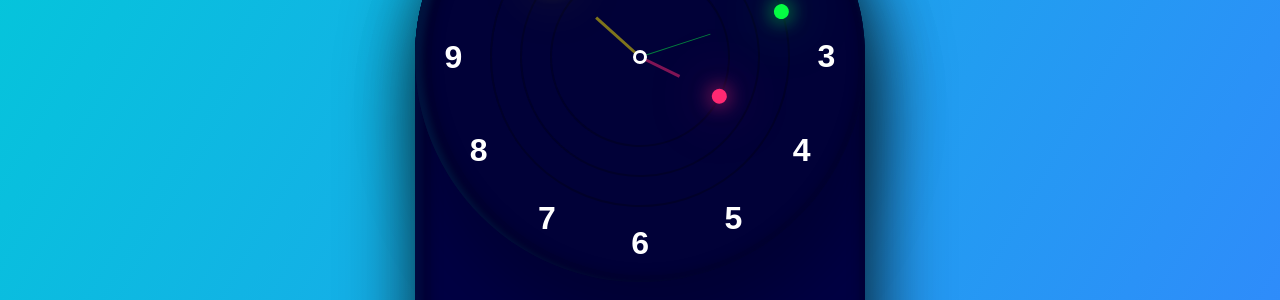
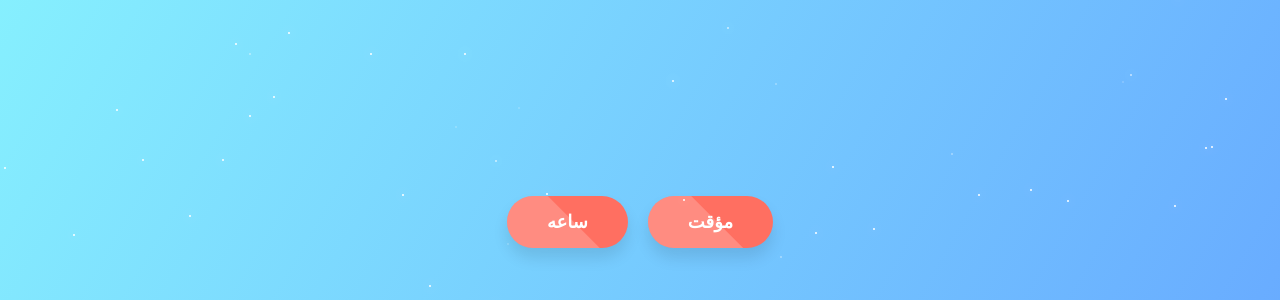
Before and after one commit to mohamedsameh273/hours, a plain HTML site: page index.html in a window 1280 px wide. Shown: the part 278-578 px from the top of the page. Drawn offline with Linux system fonts and the light colour scheme.

Commit message:
Add files via upload

```diff
--- a/index.html
+++ b/index.html
@@ -3,51 +3,164 @@
 <head>
     <meta charset="UTF-8">
     <meta name="viewport" content="width=device-width, initial-scale=1.0">
-    <title>Hour</title>
-<link rel="stylesheet" href="style.css">
+    <title>medo</title>
+    <style>
+        body {
+            margin: 0;
+            padding: 0;
+            height: 100vh;
+            display: flex;
+            justify-content: center;
+            align-items: center;
+            background: linear-gradient(120deg, #89f7fe, #66a6ff);
+            overflow: hidden;
+            font-family: 'Arial', sans-serif;
+        }
+
+        /* Navigation Bar */
+
+        /* Buttons */
+        .button-container {
+            display: flex;
+            gap: 20px;
+            position: relative;
+            top: 100px;
+        }
+
+        .button {
+            padding: 15px 40px;
+            background-color: #ff6f61;
+            color: white;
+            border: none;
+            border-radius: 50px;
+            cursor: pointer;
+            font-size: 18px;
+            font-weight: bold;
+            transition: all 0.4s ease;
+            box-shadow: 0px 10px 15px rgba(0, 0, 0, 0.1);
+            position: relative;
+            overflow: hidden;
+        }
+
+        .button::before {
+            content: '';
+            position: absolute;
+            width: 300%;
+            height: 300%;
+            top: 100%;
+            left: -100%;
+            background: rgba(255, 255, 255, 0.2);
+            transition: all 0.5s ease;
+            transform: rotate(45deg);
+        }
+
+        .button:hover::before {
+            top: -100%;
+            left: 100%;
+        }
+
+        .button:hover {
+            background-color: #ff9671;
+            transform: translateY(-5px);
+            box-shadow: 0px 20px 25px rgba(0, 0, 0, 0.2);
+        }
+
+        .button:active {
+            transform: scale(0.98);
+            background-color: #ff514e;
+        }
+
+        /* Animation for planes */
+        .plane {
+            position: absolute;
+            top: 50%;
+            width: 80px;
+            height: 80px;
+            background-image: url('https://image.shutterstock.com/image-vector/vector-illustration-cartoon-airplane-icon-260nw-1717275583.jpg'); /* Airplane icon */
+            background-size: cover;
+            animation: fly 10s linear infinite;
+        }
+
+        /* First plane */
+        .plane1 {
+            left: 100%;
+            animation-delay: 0s;
+        }
+
+        /* Second plane */
+        .plane2 {
+            left: 100%;
+            animation-delay: 5s;
+            width: 70px;
+            height: 70px;
+        }
+
+        @keyframes fly {
+            0% {
+                transform: translateX(0) translateY(-50%);
+            }
+            50% {
+                transform: translateX(-50vw) translateY(-60%);
+            }
+            100% {
+                transform: translateX(-120vw) translateY(-50%);
+            }
+        }
+
+        /* Adding stars to the background */
+        .star {
+            position: absolute;
+            width: 2px;
+            height: 2px;
+            background: white;
+            border-radius: 50%;
+            box-shadow: 0 0 10px rgba(255, 255, 255, 0.8);
+            animation: twinkle 5s infinite ease-in-out;
+        }
+
+        @keyframes twinkle {
+            0%, 100% {
+                opacity: 1;
+            }
+            50% {
+                opacity: 0.2;
+            }
+        }
+    </style>
 </head>
 <body>
 
-<div class="container" >
-<div class="clock">
-
-<div class="circle " id="sc" style="--clr:#04fc43;"><i></i></div>
-<div class="circle circle2" id="mn" style="--clr:#fee800;" ><i></i></div>
-<div class="circle circle3" id="hr" style="--clr:#ff2972;"><i></i></div>
+<!-- Navigation Bar with Rotating Plane -->
 
 
-<span style="--i :1;"><b>1</b></span>
-<span style="--i :2;"><b>2</b></span>
-<span style="--i :3;"><b>3</b></span>
-<span style="--i :4;"><b>4</b></span>
-<span style="--i :5;"><b>5</b></span>
-<span style="--i :6;"><b>6</b></span>
-<span style="--i :7;"><b>7</b></span>
-<span style="--i :8;"><b>8</b></span>
-<span style="--i :9;"><b>9</b></span>
-<span style="--i :10;"><b>10</b></span>
-<span style="--i :11;"><b>11</b></span>
-<span style="--i :12;"><b>12</b></span>
+<!-- Buttons Section -->
 
-
-
-
-</div>
-<div id="time">
-    <div id="hours"  style="--clr:#ff2972;">00</div>
-    <div id="minutes"  style="--clr:#fee800;">00</div>
-    <div id="seconds"  style="--clr:#04fc43;">00</div>
-    <div id="ampm">AM</div>
-</div>
+<div class="button-container">
+<a href="inffex.html">    <button class="button">ساعه</button></a>
+   <a href="maaqt.html"> <button class="button">مؤقت</button></a>
 </div>
 
+<!-- Airplanes moving across the screen -->
 
+<!-- Adding stars for a beautiful effect -->
+<script>
+    const body = document.body;
 
+    // Generate stars for the background
+    function createStars() {
+        for (let i = 0; i < 100; i++) {
+            let star = document.createElement('div');
+            star.classList.add('star');
+            star.style.left = Math.random() * 100 + 'vw';
+            star.style.top = Math.random() * 100 + 'vh';
+            star.style.animationDelay = Math.random() * 10 + 's';
+            star.style.animationDuration = Math.random() * 3 + 2 + 's';
+            body.appendChild(star);
+        }
+    }
 
+    createStars();
+</script>
 
-<script src="main.js">
-
-
-</script>
 </body>
 </html>
```
Also changed, not shown: inffex.html (added, +53 -0 lines).
